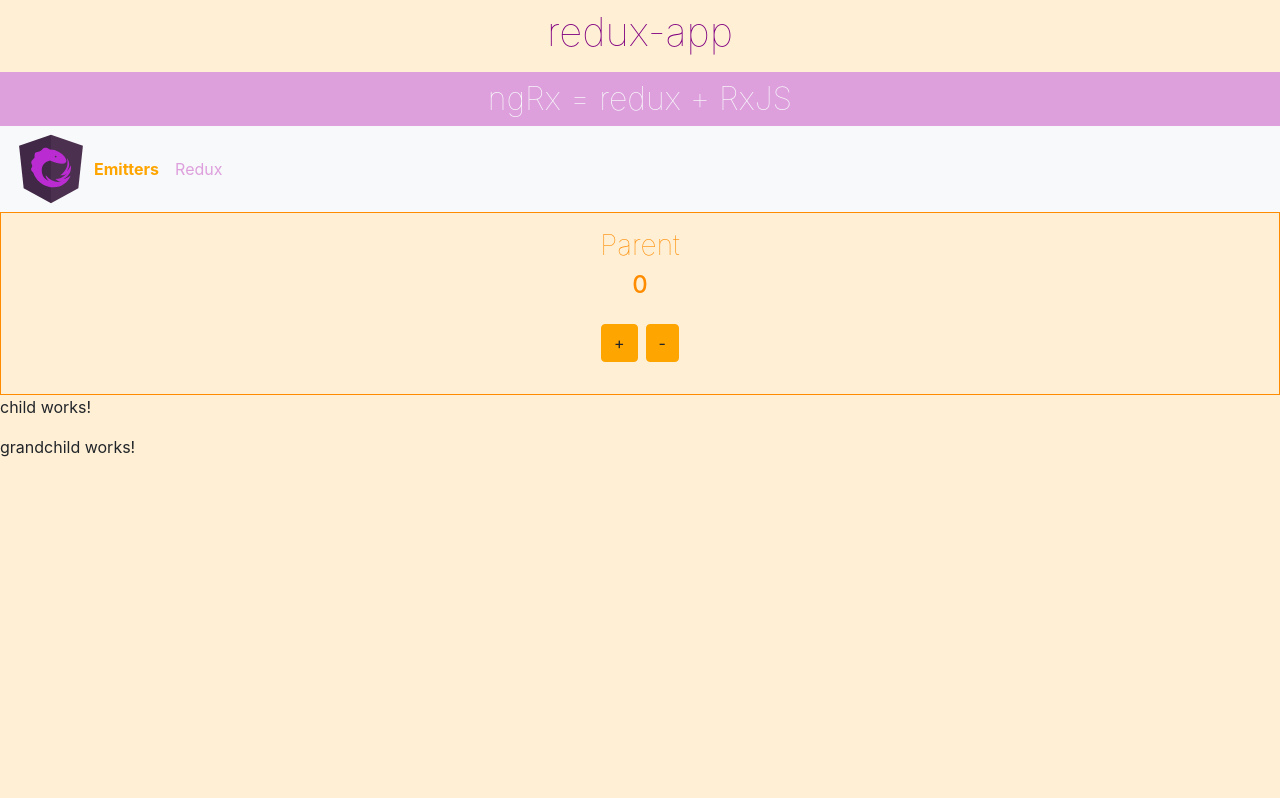
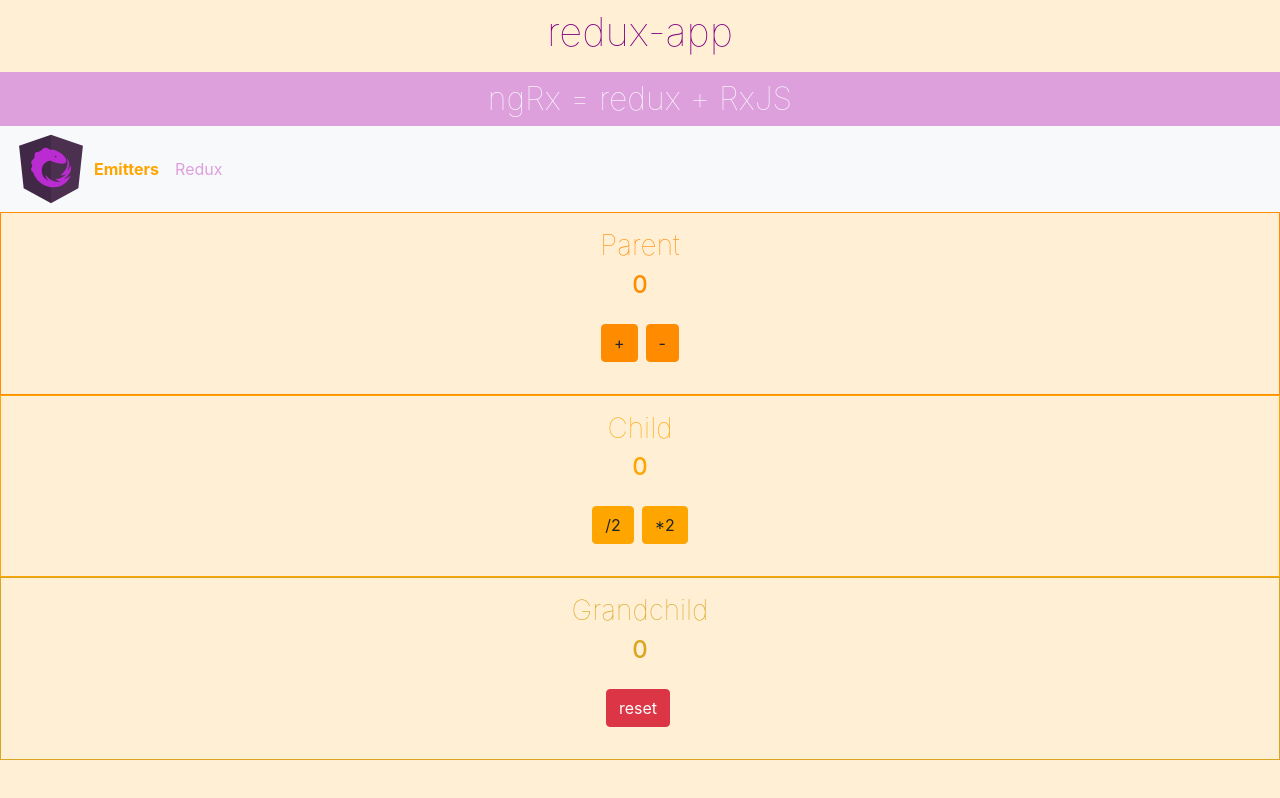
Before and after one commit to isaacBejarano/redux-app, an Angular app: page /emitters in a window 1280 px wide. Built offline with nearby package versions, Linux system fonts and the light colour scheme.

Commit message:
deviuos implementation of emmiter from lvl3 to prop of lvl2 to pass up to parent

```diff
--- a/src/app/emitters/child/child.component.html
+++ b/src/app/emitters/child/child.component.html
@@ -1 +1,16 @@
-<p>child works!</p>
+<section class="py-3 border border-orange">
+  <h3 class="text-orange text-center font-weight-lighter">Child</h3>
+
+  <h4 class="text-orange text-center">{{ counterLvl2 }}</h4>
+
+  <div class="d-flex justify-content-center py-3">
+    <button class="btn btn-orange mr-1" (click)="halve()">/2</button>
+    <button class="btn btn-orange ml-1" (click)="double()">*2</button>
+  </div>
+</section>
+
+<app-grandchild
+  [counterLvl3]="counterLvl2"
+  (counterEmitLvl3)="counterEmitFromLvl3($event)"
+>
+</app-grandchild>
--- a/src/app/emitters/child/child.component.scss
+++ b/src/app/emitters/child/child.component.scss
@@ -0,0 +1 @@
+@import "../../sass/partials/theming";
--- a/src/app/emitters/child/child.component.ts
+++ b/src/app/emitters/child/child.component.ts
@@ -1,15 +1,28 @@
-import { Component, OnInit } from '@angular/core';
+import { Component, EventEmitter, Input, Output } from '@angular/core';
 
 @Component({
   selector: 'app-child',
   templateUrl: './child.component.html',
-  styleUrls: ['./child.component.scss']
+  styleUrls: ['./child.component.scss'],
 })
-export class ChildComponent implements OnInit {
+export class ChildComponent {
+  @Input() counterLvl2: number; // prop
+  @Output() counterEmitLvl2 = new EventEmitter<number>(); // prop
 
-  constructor() { }
+  constructor() {}
 
-  ngOnInit(): void {
+  // methods
+  halve(): void {
+    this.counterEmitLvl2.emit(this.counterLvl2 / 2);
   }
 
+  double(): void {
+    this.counterEmitLvl2.emit(this.counterLvl2 * 2);
+  }
+
+  // we have to emit to parent by using a method.
+  // the parent cannot read directly the outputed prop in child
+  counterEmitFromLvl3(valueFromLvl3: number): void {
+    this.counterEmitLvl2.emit(valueFromLvl3);
+  }
 }
--- a/src/app/emitters/emitters.component.html
+++ b/src/app/emitters/emitters.component.html
@@ -1,5 +1 @@
 <app-parent></app-parent>
-
-<app-child></app-child>
-
-<app-grandchild></app-grandchild>
--- a/src/app/emitters/grandchild/grandchild.component.html
+++ b/src/app/emitters/grandchild/grandchild.component.html
@@ -1 +1,9 @@
-<p>grandchild works!</p>
+<section class="py-3 border border-goldenrod">
+	<h3 class="text-goldenrod text-center font-weight-lighter">Grandchild</h3>
+
+	<h4 class="text-goldenrod text-center">{{ counterLvl3 }}</h4>
+
+	<div class="d-flex justify-content-center py-3">
+	  <button class="btn btn-danger mr-1" (click)="reset()">reset</button>
+	</div>
+  </section>
--- a/src/app/emitters/grandchild/grandchild.component.scss
+++ b/src/app/emitters/grandchild/grandchild.component.scss
@@ -0,0 +1 @@
+@import "../../sass/partials/theming";
--- a/src/app/emitters/grandchild/grandchild.component.ts
+++ b/src/app/emitters/grandchild/grandchild.component.ts
@@ -1,15 +1,18 @@
-import { Component, OnInit } from '@angular/core';
+import { Component, EventEmitter, Input, Output } from '@angular/core';
 
 @Component({
   selector: 'app-grandchild',
   templateUrl: './grandchild.component.html',
-  styleUrls: ['./grandchild.component.scss']
+  styleUrls: ['./grandchild.component.scss'],
 })
-export class GrandchildComponent implements OnInit {
+export class GrandchildComponent {
+  @Input() counterLvl3: number; // prop
+  @Output() counterEmitLvl3 = new EventEmitter<number>(); // prop
 
-  constructor() { }
+  constructor() {}
 
-  ngOnInit(): void {
+  // methods
+  reset(): void {
+    this.counterEmitLvl3.emit(0);
   }
-
 }
--- a/src/app/emitters/parent/parent.component.html
+++ b/src/app/emitters/parent/parent.component.html
@@ -4,7 +4,9 @@
   <h4 class="text-darkorange text-center">{{ counter }}</h4>
 
   <div class="d-flex justify-content-center py-3">
-    <button class="btn btn-orange mr-1" (click)="plus()">+</button>
-    <button class="btn btn-orange ml-1" (click)="minus()">-</button>
+    <button class="btn btn-darkorange mr-1" (click)="plus()">+</button>
+    <button class="btn btn-darkorange ml-1" (click)="minus()">-</button>
   </div>
 </section>
+
+<app-child [counterLvl2]="counter" (counterEmitLvl2)="counter = $event"></app-child>
--- a/src/app/sass/partials/_theming.scss
+++ b/src/app/sass/partials/_theming.scss
@@ -3,12 +3,15 @@
 // 1. b4 colors override
 $theme-colors: (
   // 1.1 default
-  "success": yellowgreen, // limegreen
+  "success": yellowgreen,
+  // limegreen
   // 1.2. custom
   "purple": purple,
   "plum": plum,
   "darkorange": darkorange,
   "orange": orange,
+  "gold": gold,
+  "goldenrod": goldenrod,
   "papayawhip": papayawhip
 );
 
```
